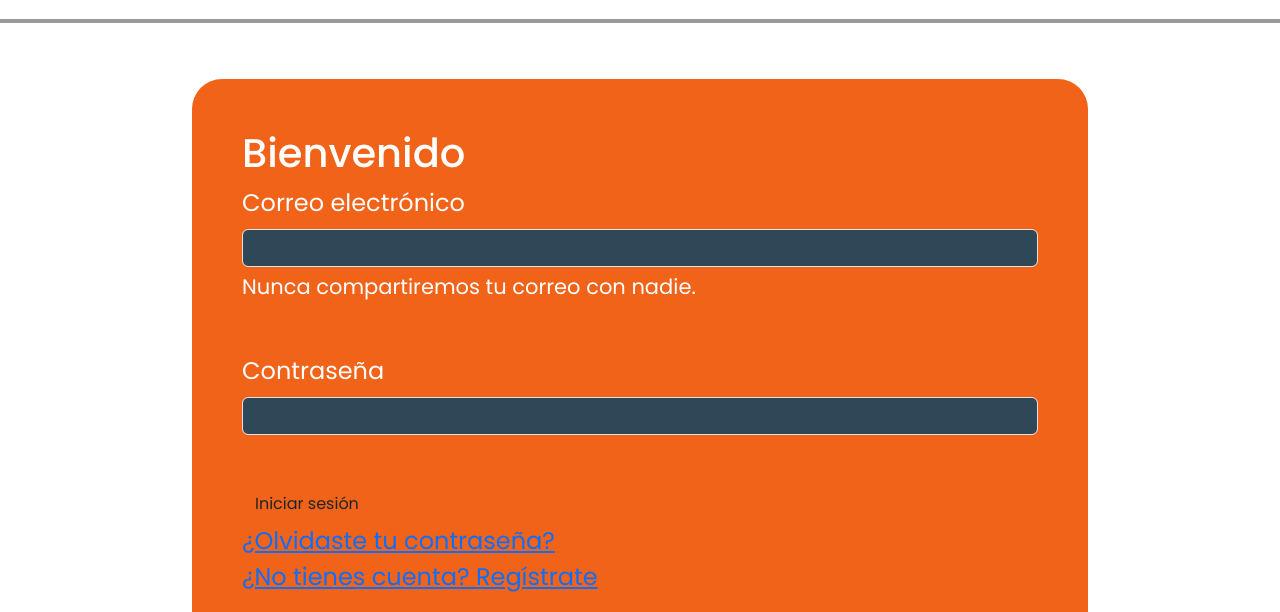
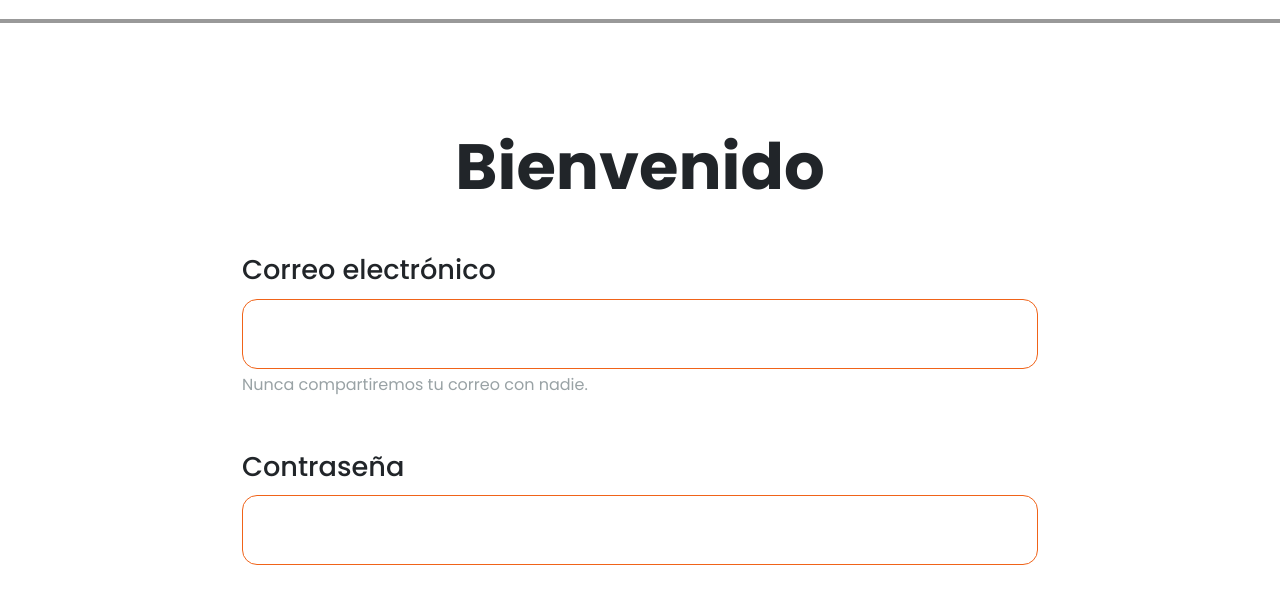
Before and after one commit to AdonisB1219/PawsitiveVibes-Front, a plain HTML site: page inicioSesion.html in a window 1280 px wide. Shown: the part 138-750 px from the top of the page. Drawn offline with nearby package versions, Linux system fonts and the light colour scheme; some packages are replaced by stand-ins of ours; a script that the page names is missing.

Commit message:
Agregar estilos a página de registro.html e inicioSesion.html

```diff
--- a/inicioSesion.html
+++ b/inicioSesion.html
@@ -23,7 +23,8 @@
     </header>
 
   <form class="container formulario">
-    <h1>Bienvenido</h1>
+    <h1 class="titulo">Bienvenido</h1>
+    <br>
     <div class="mb-3">
       <label for="email" class="form-label">Correo electrónico</label>
       <input type="email" class="form-control input" id="email" aria-describedby="emailHelp">
@@ -35,11 +36,13 @@
       <input type="password" class="form-control input" id="contrasena">
       <div class="alert " role="alert" id="contraseña-alert"></div>
     </div>
+
     <button type="submit " class="btn " id="btn-inicio">Iniciar sesión</button>
     <br>
-    <a href="">¿Olvidaste tu contraseña?</a>
     <br>
-    <a href="./registro.html">¿No tienes cuenta? Regístrate</a>
+    <a class="link"  href="">¿Olvidaste tu contraseña?</a>
+    <br>
+    <a class="link" href="./registro.html">¿No tienes cuenta? Regístrate</a>
 
   </form>
   <footer>
--- a/src/css/registro.css
+++ b/src/css/registro.css
@@ -5,33 +5,66 @@
 }
 
 .formulario{
-    background-color: #F06319;
+
     border-radius: 30px;
     font-size: 24px;
     padding: 50px !important;
     margin: 60px auto;
     width: 70% !important;
-    color:white;
+
 }
 
-.input {
-    background-color: #2F4858 !important;
+.titulo{
+    font-size: 4rem;
+    font-weight: 650;
+    text-align: center;
+}
+
+input {
+   border-color: #F06319 !important;
+   height: 70px;
+   border-radius: 15px !important;
+   font-size: 1.5rem !important;
+}
+
+.form-label{
+    font-size: 1.7rem;
+    font-weight: 450;
+}
+
+.link{
+    font-size: 1.3rem;
+    font-weight: 450;
+    color: #555555;
+}
+
+#btn-inicio{
+    background-color: #33658A;
+    color:#ffffff;
+    font-size: 24px;
+    padding: 15px 30px;
+}
+
+#btn-inicio:hover{
+    background-color: #50D0D3;
+    color:#fff;
 }
 
 #btnregistrame{
-    background-color: #fff;
-    color:#F06319;
+    background-color: #33658A;
+    color:#ffffff;
     font-size: 24px;
     padding: 15px 30px;
 }
 
 #btnregistrame:hover{
-    background-color: #F06319;
+    background-color: #50D0D3;
     color:#fff;
 }
 
 #emailHelp{
-    color: #fff;
+    font-size: 1rem;
+    color: #99A2A5;
 }
 
 
```
Also changed, not shown: registro.html (+2 -1 lines).
